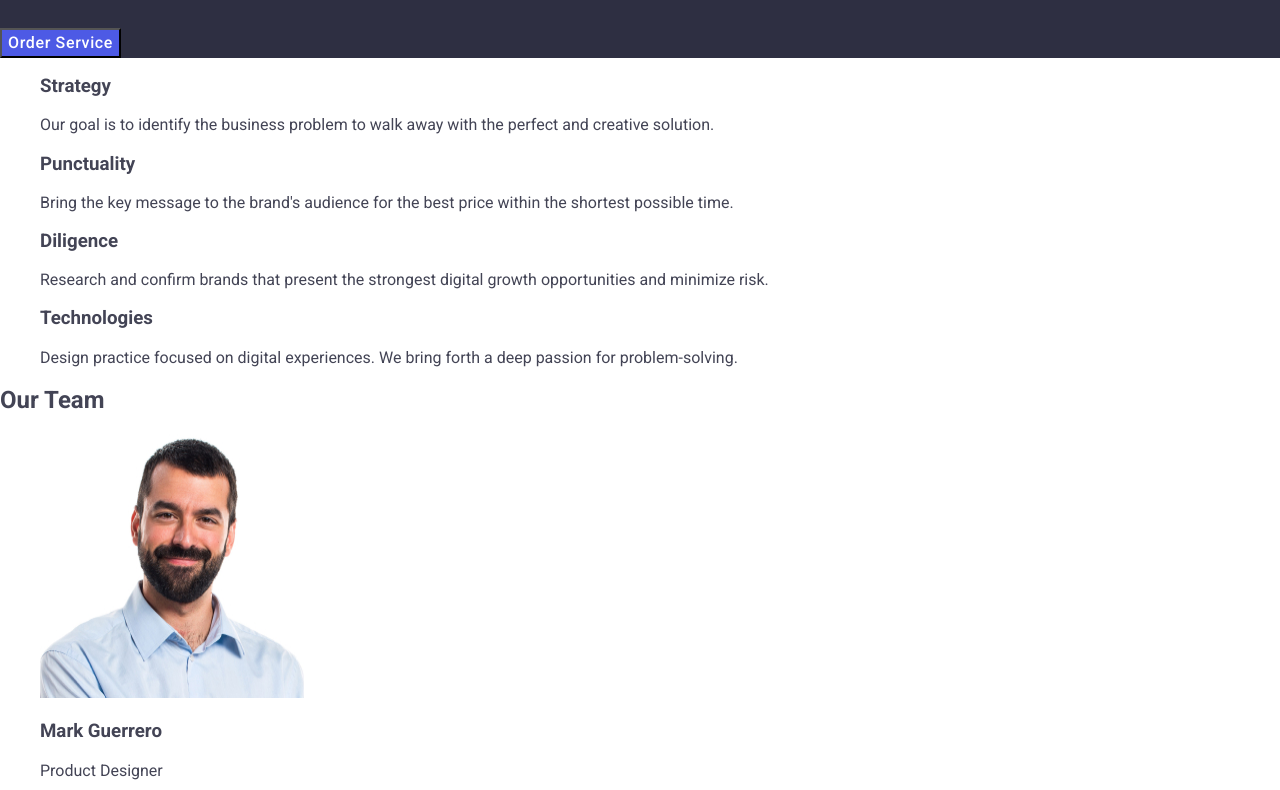
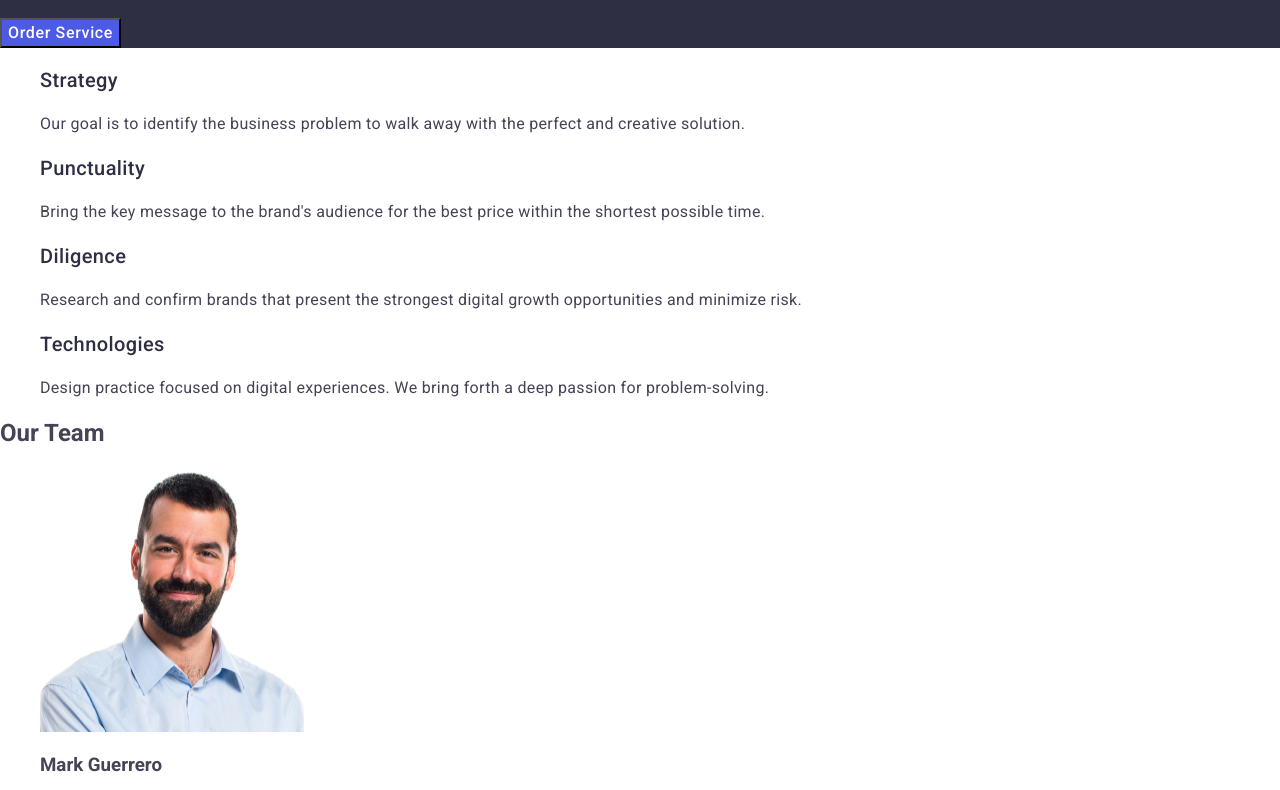
Before and after one commit to AlexsanderVasilevskiy/goit-markup-hw-02, a plain HTML site: page index.html in a window 1280 px wide. Shown: the part 308-1098 px from the top of the page. Drawn offline with nearby package versions, Linux system fonts and the light colour scheme.

Commit message:
add styles header

```diff
--- a/css/style.css
+++ b/css/style.css
@@ -19,7 +19,7 @@ a {
   font-family: "Raleway", sans-serif;
   font-weight: 700;
   font-size: 18px;
-  line-height: 1.7;
+  line-height: 1.17;
   letter-spacing: 0.03em;
   text-transform: uppercase;
   color: #4d5ae5;
@@ -57,7 +57,7 @@ a {
 .main-title-text{
     font-weight: 700;
     font-size: 56px;
-    line-height: 1.07143;
+    line-height: 1.07;
     letter-spacing: 0.02em;
     text-align: center;
     color: #fff;}
@@ -73,6 +73,21 @@ a {
         .button:hover,
         .button:focus{ background: #404bbf;}
 
+        /* hidden */
+        .hidden-title{font-family: "Roboto", sans-serif;
+            font-weight: 500;
+            font-size: 20px;
+            line-height: 1.2;
+            letter-spacing: 0.02em;
+            color: #2e2f42;}
+
+        .hidden-text{font-family: "Roboto", sans-serif;
+            font-weight: 400;
+            font-size: 16px;
+            line-height: 1.5;
+            letter-spacing: 0.02em;
+            color: #434455;}
+
 
 
 
@@ -81,12 +96,13 @@ a {
 /* footer */
 .page-footer{background: #2e2f42;}
 .logo-footer{
-    font-weight: 700;
-    font-size: 18px;
-    line-height: 1.7;
-    letter-spacing: 0.03em;
-    text-transform: uppercase;
-    color: #4d5ae5;}
+    font-family: "Raleway", sans-serif;
+font-weight: 700;
+font-size: 18px;
+line-height: 1.1ad7;
+letter-spacing: 0.03em;
+text-transform: uppercase;
+color: #f4f4fd;}
     .footer-logo-part{color: #f4f4fd}
     .footer-text{
         font-weight: 400;
--- a/index.html
+++ b/index.html
@@ -46,32 +46,32 @@
 
       <section>
         <h2 hidden>Features</h2>
-        <ul>
-          <li>
-            <h3>Strategy</h3>
-            <p>
+        <ul class="hidden-list">
+          <li class="hiden-list-item">
+            <h3 class="hidden-title">Strategy</h3>
+            <p class="hidden-text">
               Our goal is to identify the business problem to walk away with the
               perfect and creative solution.
             </p>
           </li>
 
           <li>
-            <h3>Punctuality</h3>
-            <p>
+            <h3 class="hidden-title">Punctuality</h3>
+            <p class="hidden-text">
               Bring the key message to the brand's audience for the best price
               within the shortest possible time.
             </p>
           </li>
           <li>
-            <h3>Diligence</h3>
-            <p>
+            <h3 class="hidden-title">Diligence</h3>
+            <p class="hidden-text">
               Research and confirm brands that present the strongest digital
               growth opportunities and minimize risk.
             </p>
           </li>
           <li>
-            <h3>Technologies</h3>
-            <p>
+            <h3 class="hidden-title">Technologies</h3>
+            <p class="hidden-text">
               Design practice focused on digital experiences. We bring forth a
               deep passion for problem-solving.
             </p>
```
